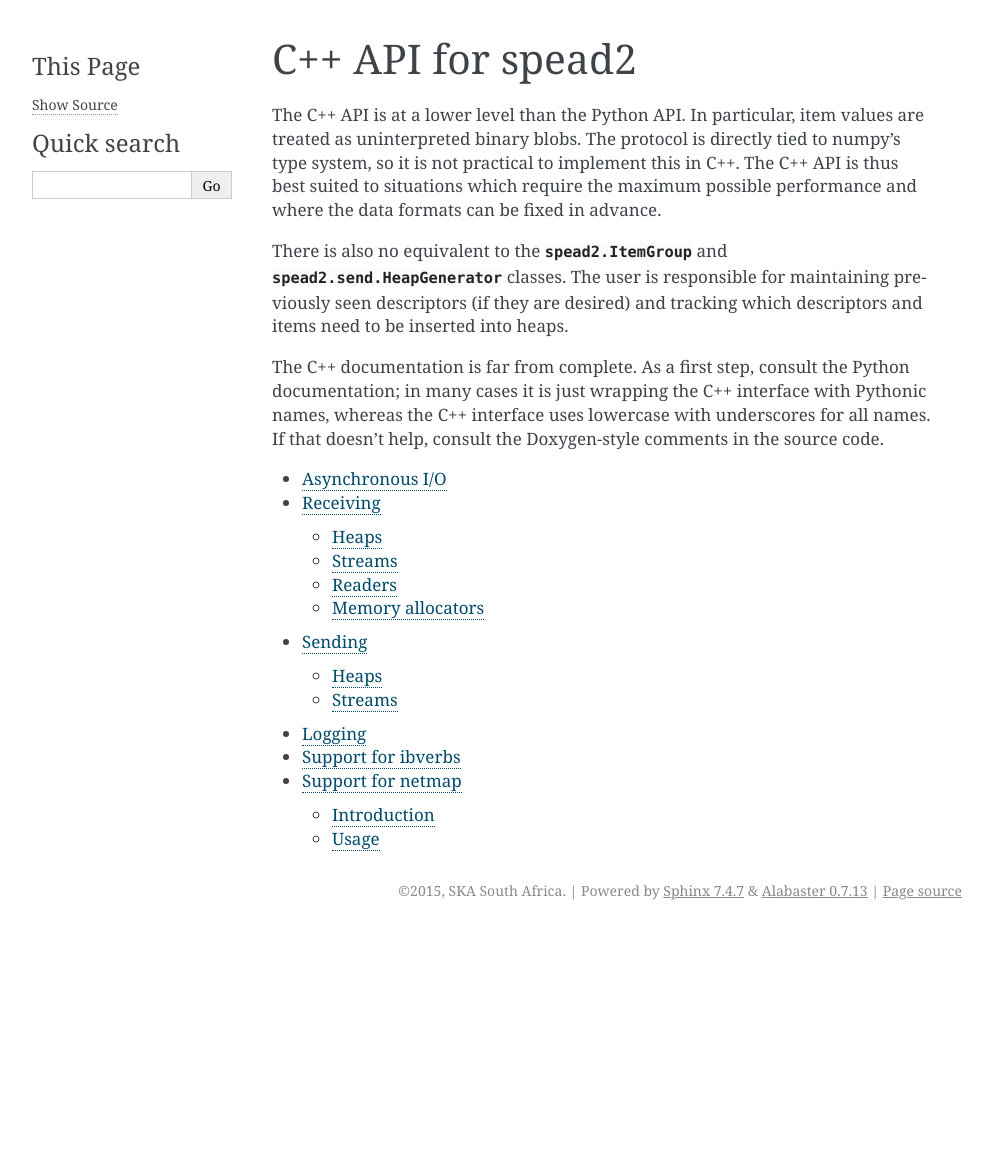
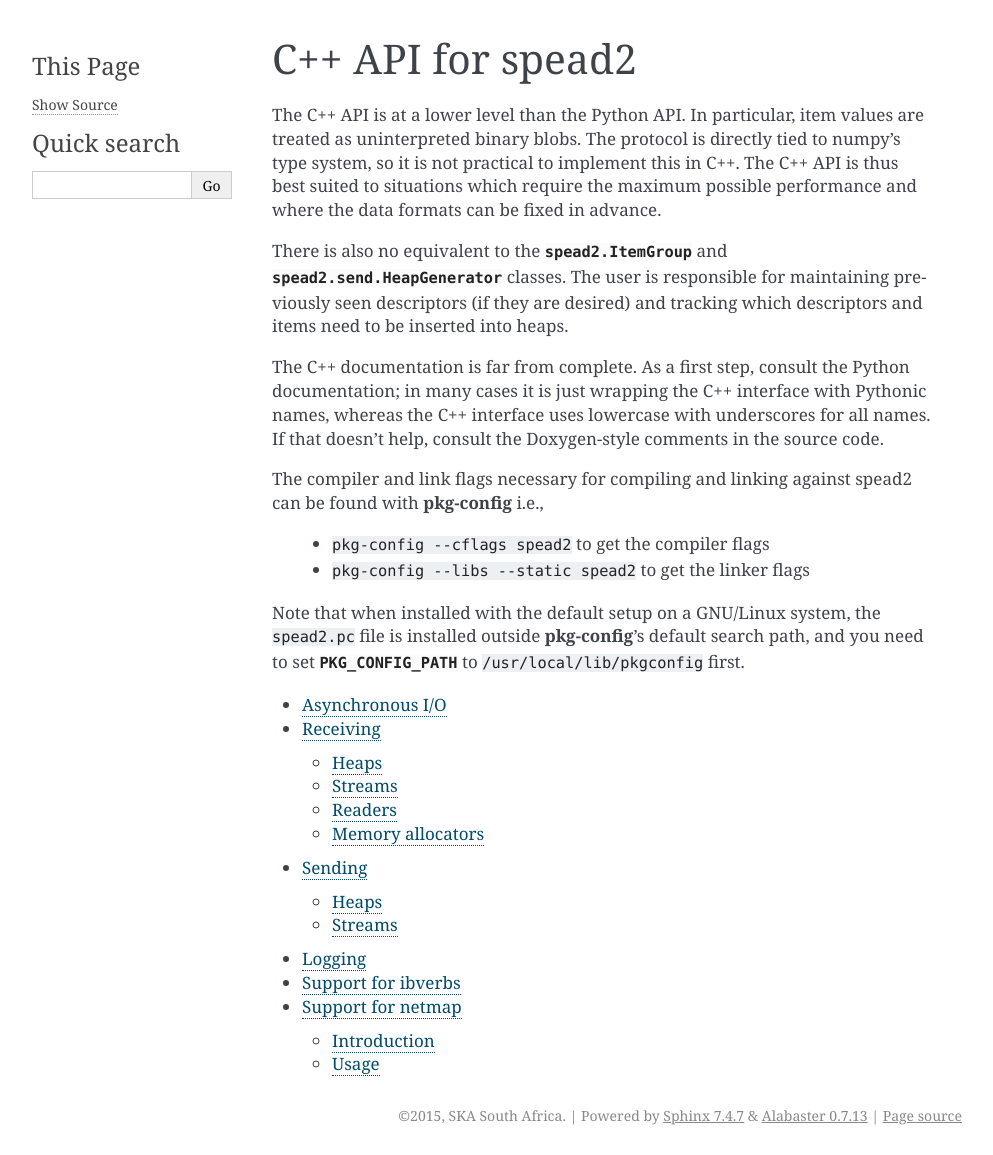
Before and after one commit to ska-sa/spead2, a Sphinx documentation site: the page built from doc/cpp.rst, in a window 1280 px wide. Shown: the whole page, without its empty margins (148-1141 px from the left). Built offline with Sphinx 7.4.7, drawn with Linux system fonts in a browser that asks for light colours; before the commit the page ends 930 px from its top, so only the background shows below that.

Commit message:
Document use of pkg-config

```diff
--- a/doc/cpp.rst
+++ b/doc/cpp.rst
@@ -18,6 +18,17 @@
 all names. If that doesn't help, consult the Doxygen-style comments in the
 source code.
 
+The compiler and link flags necessary for compiling and linking against spead2
+can be found with :program:`pkg-config` i.e.,
+
+ - ``pkg-config --cflags spead2`` to get the compiler flags
+ - ``pkg-config --libs --static spead2`` to get the linker flags
+
+Note that when installed with the default setup on a GNU/Linux system, the
+:file:`spead2.pc` file is installed outside :program:`pkg-config`'s default
+search path, and you need to set :envvar:`PKG_CONFIG_PATH` to
+:file:`/usr/local/lib/pkgconfig` first.
+
 .. toctree::
    :maxdepth: 2
 
```
